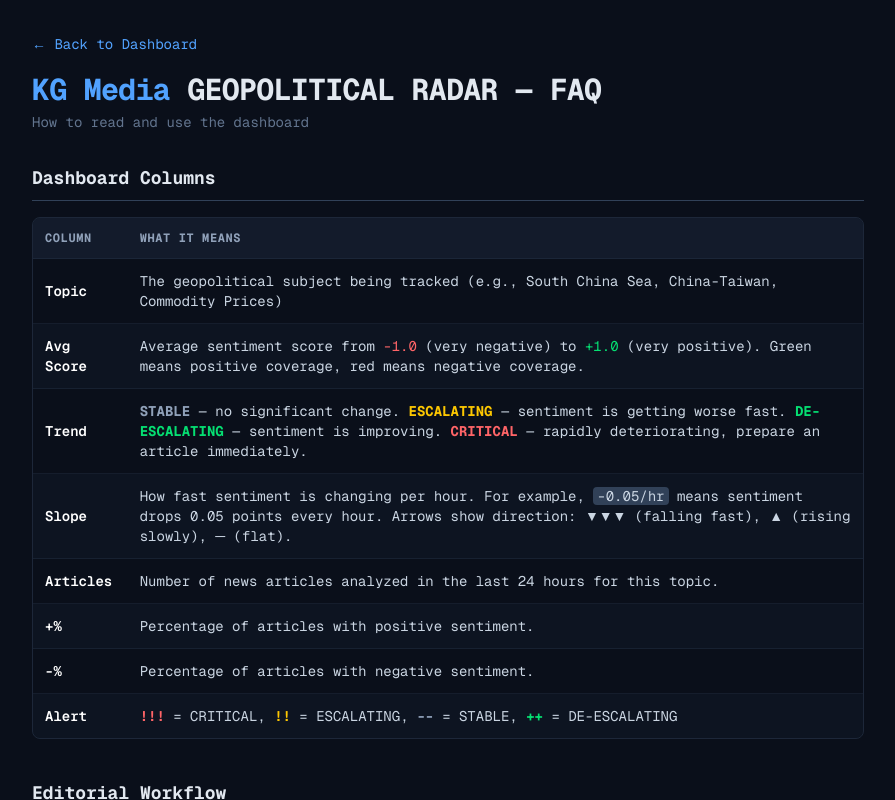
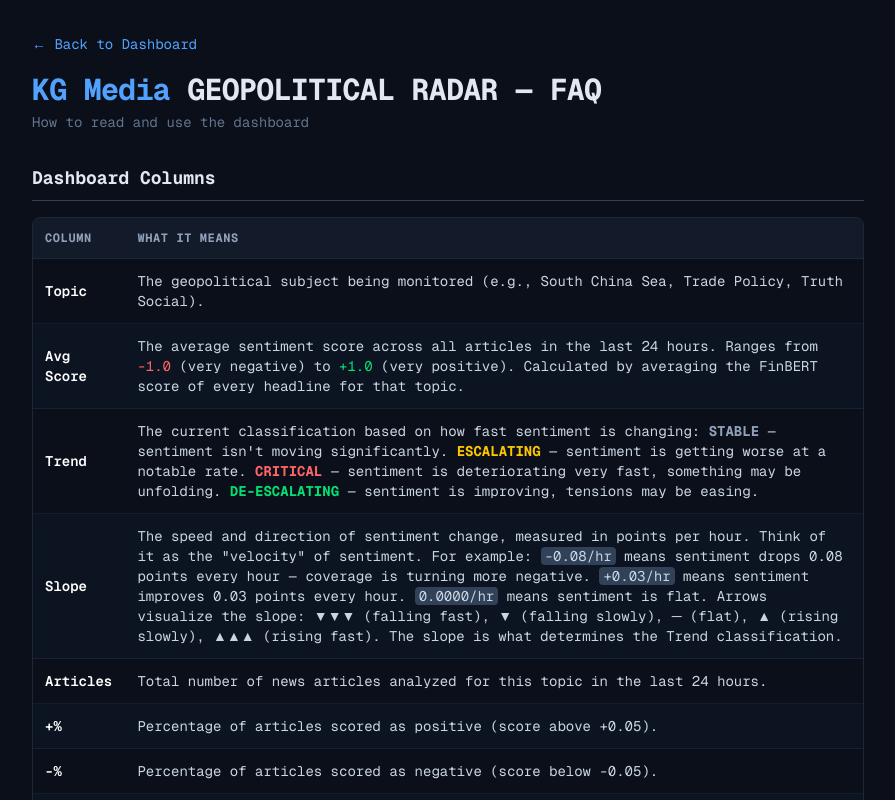
Before and after one commit to eberhard0/kmn-geopolitical-radar, a Next.js app: page /faq in a window 1280 px wide. Shown: the top 800 px of the page, without its empty margins (192-1087 px from the left). Built offline with nearby package versions, Linux system fonts and the light colour scheme.

Commit message:
Expand FAQ column docs, add changelog v1.0.4

```diff
--- a/app/changelog/page.tsx
+++ b/app/changelog/page.tsx
@@ -14,6 +14,16 @@
       </div>
 
       <div className="space-y-6">
+        <div className="border border-slate-700/50 rounded-lg p-4 bg-slate-800/20">
+          <div className="flex items-center gap-3 mb-2">
+            <span className="text-blue-400 font-bold">v1.0.4</span>
+            <span className="text-xs text-slate-500">April 17, 2026</span>
+          </div>
+          <p className="text-sm text-slate-300">
+            Expanded FAQ with detailed column explanations including slope velocity, trend classification thresholds, and FinBERT scoring methodology.
+          </p>
+        </div>
+
         <div className="border border-slate-700/50 rounded-lg p-4 bg-slate-800/20">
           <div className="flex items-center gap-3 mb-2">
             <span className="text-blue-400 font-bold">v1.0.3</span>
--- a/app/faq/page.tsx
+++ b/app/faq/page.tsx
@@ -30,65 +30,80 @@
               <tr className="border-t border-slate-700/30">
                 <td className="p-3 font-semibold text-white">Topic</td>
                 <td className="p-3">
-                  The geopolitical subject being tracked (e.g., South China Sea,
-                  China-Taiwan, Commodity Prices)
+                  The geopolitical subject being monitored (e.g., South China
+                  Sea, Trade Policy, Truth Social).
                 </td>
               </tr>
               <tr className="border-t border-slate-700/30 bg-slate-800/20">
                 <td className="p-3 font-semibold text-white">Avg Score</td>
                 <td className="p-3">
-                  Average sentiment score from{" "}
+                  The average sentiment score across all articles in the last 24
+                  hours. Ranges from{" "}
                   <span className="text-red-400">-1.0</span> (very negative) to{" "}
                   <span className="text-green-400">+1.0</span> (very positive).
-                  Green means positive coverage, red means negative coverage.
+                  Calculated by averaging the FinBERT score of every headline
+                  for that topic.
                 </td>
               </tr>
               <tr className="border-t border-slate-700/30">
                 <td className="p-3 font-semibold text-white">Trend</td>
                 <td className="p-3">
-                  <span className="text-slate-400 font-bold">STABLE</span> — no
-                  significant change.{" "}
+                  The current classification based on how fast sentiment is
+                  changing:{" "}
+                  <span className="text-slate-400 font-bold">STABLE</span> —
+                  sentiment isn&apos;t moving significantly.{" "}
                   <span className="text-yellow-400 font-bold">ESCALATING</span>{" "}
-                  — sentiment is getting worse fast.{" "}
+                  — sentiment is getting worse at a notable rate.{" "}
+                  <span className="text-red-400 font-bold">CRITICAL</span> —
+                  sentiment is deteriorating very fast, something may be
+                  unfolding.{" "}
                   <span className="text-green-400 font-bold">
                     DE-ESCALATING
                   </span>{" "}
-                  — sentiment is improving.{" "}
-                  <span className="text-red-400 font-bold">CRITICAL</span> —
-                  rapidly deteriorating, prepare an article immediately.
+                  — sentiment is improving, tensions may be easing.
                 </td>
               </tr>
               <tr className="border-t border-slate-700/30 bg-slate-800/20">
                 <td className="p-3 font-semibold text-white">Slope</td>
                 <td className="p-3">
-                  How fast sentiment is changing per hour. For example,{" "}
-                  <code className="bg-slate-700 px-1 rounded">-0.05/hr</code>{" "}
-                  means sentiment drops 0.05 points every hour. Arrows show
-                  direction: ▼▼▼ (falling fast), ▲ (rising slowly), ─ (flat).
+                  The speed and direction of sentiment change, measured in points
+                  per hour. Think of it as the &quot;velocity&quot; of sentiment.
+                  For example:{" "}
+                  <code className="bg-slate-700 px-1 rounded">-0.08/hr</code>{" "}
+                  means sentiment drops 0.08 points every hour — coverage is
+                  turning more negative.{" "}
+                  <code className="bg-slate-700 px-1 rounded">+0.03/hr</code>{" "}
+                  means sentiment improves 0.03 points every hour.{" "}
+                  <code className="bg-slate-700 px-1 rounded">0.0000/hr</code>{" "}
+                  means sentiment is flat. Arrows visualize the slope: ▼▼▼
+                  (falling fast), ▼ (falling slowly), ─ (flat), ▲ (rising
+                  slowly), ▲▲▲ (rising fast). The slope is what determines the
+                  Trend classification.
                 </td>
               </tr>
               <tr className="border-t border-slate-700/30">
                 <td className="p-3 font-semibold text-white">Articles</td>
                 <td className="p-3">
-                  Number of news articles analyzed in the last 24 hours for this
-                  topic.
+                  Total number of news articles analyzed for this topic in the
+                  last 24 hours.
                 </td>
               </tr>
               <tr className="border-t border-slate-700/30 bg-slate-800/20">
                 <td className="p-3 font-semibold text-white">+%</td>
                 <td className="p-3">
-                  Percentage of articles with positive sentiment.
+                  Percentage of articles scored as positive (score above +0.05).
                 </td>
               </tr>
               <tr className="border-t border-slate-700/30">
                 <td className="p-3 font-semibold text-white">-%</td>
                 <td className="p-3">
-                  Percentage of articles with negative sentiment.
+                  Percentage of articles scored as negative (score below -0.05).
                 </td>
               </tr>
               <tr className="border-t border-slate-700/30 bg-slate-800/20">
                 <td className="p-3 font-semibold text-white">Alert</td>
                 <td className="p-3">
+                  Quick visual indicator:{" "}
                   <span className="text-red-400 font-bold">!!!</span> =
                   CRITICAL,{" "}
                   <span className="text-yellow-400 font-bold">!!</span> =
@@ -153,7 +168,7 @@
             <span className="font-semibold text-white">FinBERT</span>, a
             transformer-based NLP model trained specifically on financial and
             geopolitical text. FinBERT replaced the earlier VADER analyzer in
-            v1.0.3 for significantly better accuracy — it understands context,
+            v1.0.4 for significantly better accuracy — it understands context,
             nuance, and domain-specific language that rule-based tools miss.
             The score ranges from -1.0 to +1.0:
           </p>
@@ -184,7 +199,7 @@
       <div className="mt-12 text-center text-xs text-slate-600">
         &copy; Eberhard Ojong 2026 | KG Media Geopolitical Radar{" "}
         <a href="/changelog" className="text-blue-400 hover:text-blue-300 underline">
-          v1.0.3
+          v1.0.4
         </a>{" "}
         | KG Media News
       </div>
--- a/app/page.tsx
+++ b/app/page.tsx
@@ -431,7 +431,7 @@
       <div className="mt-8 text-center text-xs text-slate-600">
         &copy; Eberhard Ojong 2026 | KG Media Geopolitical Radar{" "}
         <a href="/changelog" className="text-blue-400 hover:text-blue-300 underline">
-          v1.0.3
+          v1.0.4
         </a>{" "}
         | Auto-refreshes every 30s | Cron scan daily |{" "}
         <a href="/faq" className="text-blue-400 hover:text-blue-300 underline">
```
